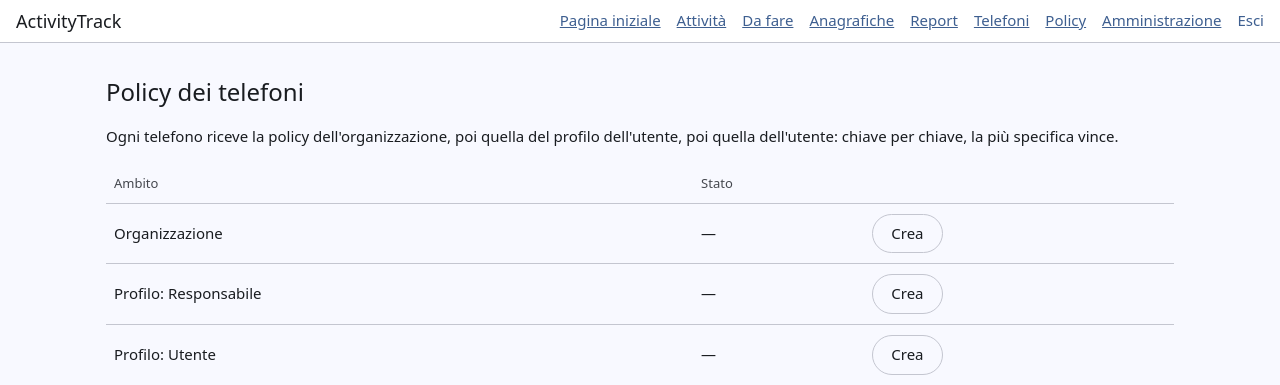
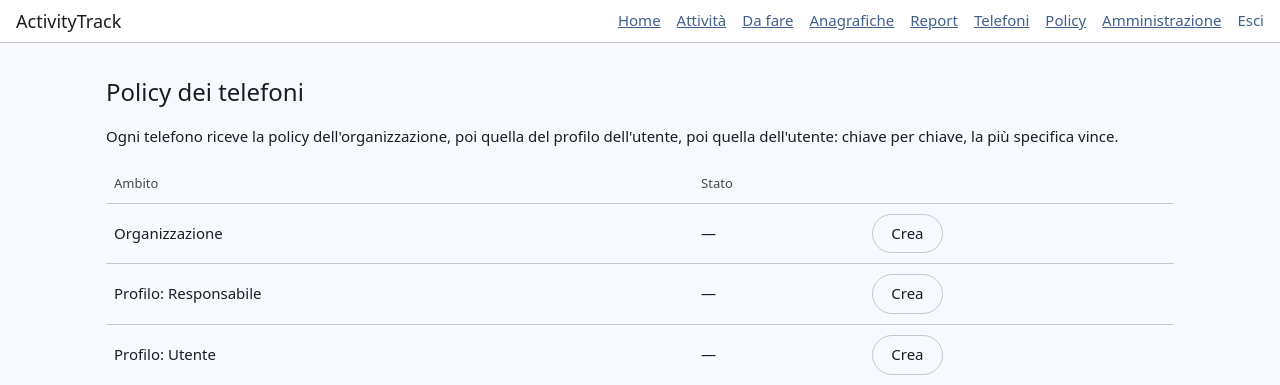
Before and after one commit to zipclaude/activitytrack-web, a Django app: page /policy/ in a window 1280 px wide. Shown: the top 385 px of the page. Run offline with Django 4.2, Linux system fonts and the light colour scheme; the visitor is signed in with stand-in values (Sample User, id 1); data comes from the database, SQL or seed files in the repository; data that the repository does not hold is empty.

Commit message:
Web: menu wraps on narrow screens; Home stays Home
Co-Authored-By: Claude Opus 5.5 <noreply@anthropic.com>

```diff
--- a/server/web/static/web/app.css
+++ b/server/web/static/web/app.css
@@ -84,3 +84,5 @@ form.policy select, form.policy input { padding: 6px 8px; }
 label.check { flex-direction: row; gap: 8px; color: var(--text); }
 table.totals td, table.totals th { white-space: nowrap; }
 button[disabled] { opacity: .5; cursor: not-allowed; }
+.bar nav { flex-wrap: wrap; row-gap: 6px; }
+@media (max-width: 640px) { .bar nav { gap: 12px; font-size: 14px; } }
--- a/server/web/templates/web/base.html
+++ b/server/web/templates/web/base.html
@@ -12,7 +12,7 @@
 	<a class="brand" href="{% url 'home' %}">ActivityTrack</a>
 	<nav>
 		{% if user.syncs %}
-		<a href="{% url 'home' %}">{% translate "Home" %}</a>
+		<a href="{% url 'home' %}">{% translate "Home" context "menu" %}</a>
 		<a href="{% url 'entries' %}">{% translate "Attività" %}</a>
 		<a href="{% url 'todos' %}">{% translate "Da fare" %}</a>
 		<a href="{% url 'masters_home' %}">{% translate "Anagrafiche" %}</a>
```
